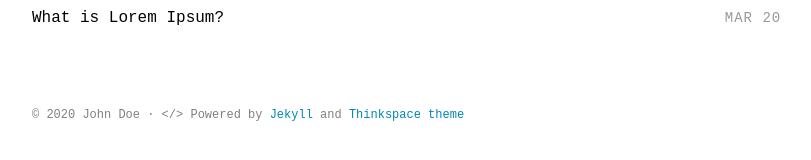
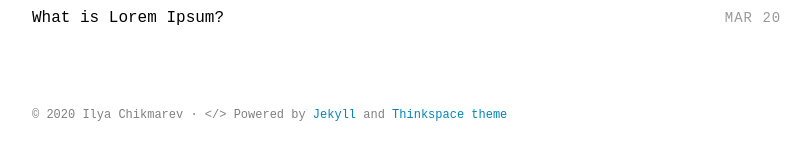
Before and after one commit to ichikmarev/ichikmarev.github.io, a Jekyll site: the page built from index.html, in a window 1280 px wide. Shown: the part 469-629 px from the top of the page, without its empty margins (232-1043 px from the left). Built offline with Jekyll 4.4.1, drawn with Linux system fonts in a browser that asks for light colours; some web fonts are replaced; part of the change alters nothing that is shown.

Commit message:
Update _config.yml

```diff
--- a/_config.yml
+++ b/_config.yml
@@ -1,16 +1,13 @@
 # Site settings
 title_left    : "Ilya"
-title_right   : "Chikmarev" # default: ""
-description   : "Minimalist Jekyll theme for technical writing blog."
-keywords      : "Jekyll, theme, free, download, SEO, blog, web, minimalist, thinkspace"
-url           : https://heiswayi.github.io/thinkspace # site url
+title_right   : "Chikmarev"
+description   : "Hello here! I am iOS developer. Explore world with me and be smart!"
+keywords      : "Chikmarev, ichikmarev, iOS"
+url           :  # site url
 baseurl       : "" # apply repo name like "/myproject" if used under gh-pages branch, else (under master branch) just leave empty/blank
 cover         : "" # image uri like logo/cover image for site seo
 
-google_analytics  : UA-XXXXX-XX
-twitter_username  : ""
-comments_enabled  : false # if enabled (set to true), please provide your disqus_username
-disqus_shortname  : ""
+twitter_username  : "ichikmarev"
 postshare_enabled : false
 
 # Build settings
@@ -28,7 +25,7 @@ sass:
 
 # Author settings
 author:
-  name     : "John Doe"
+  name     : "Ilya Chikmarev"
 
 plugins:
   - jekyll-sitemap
```
